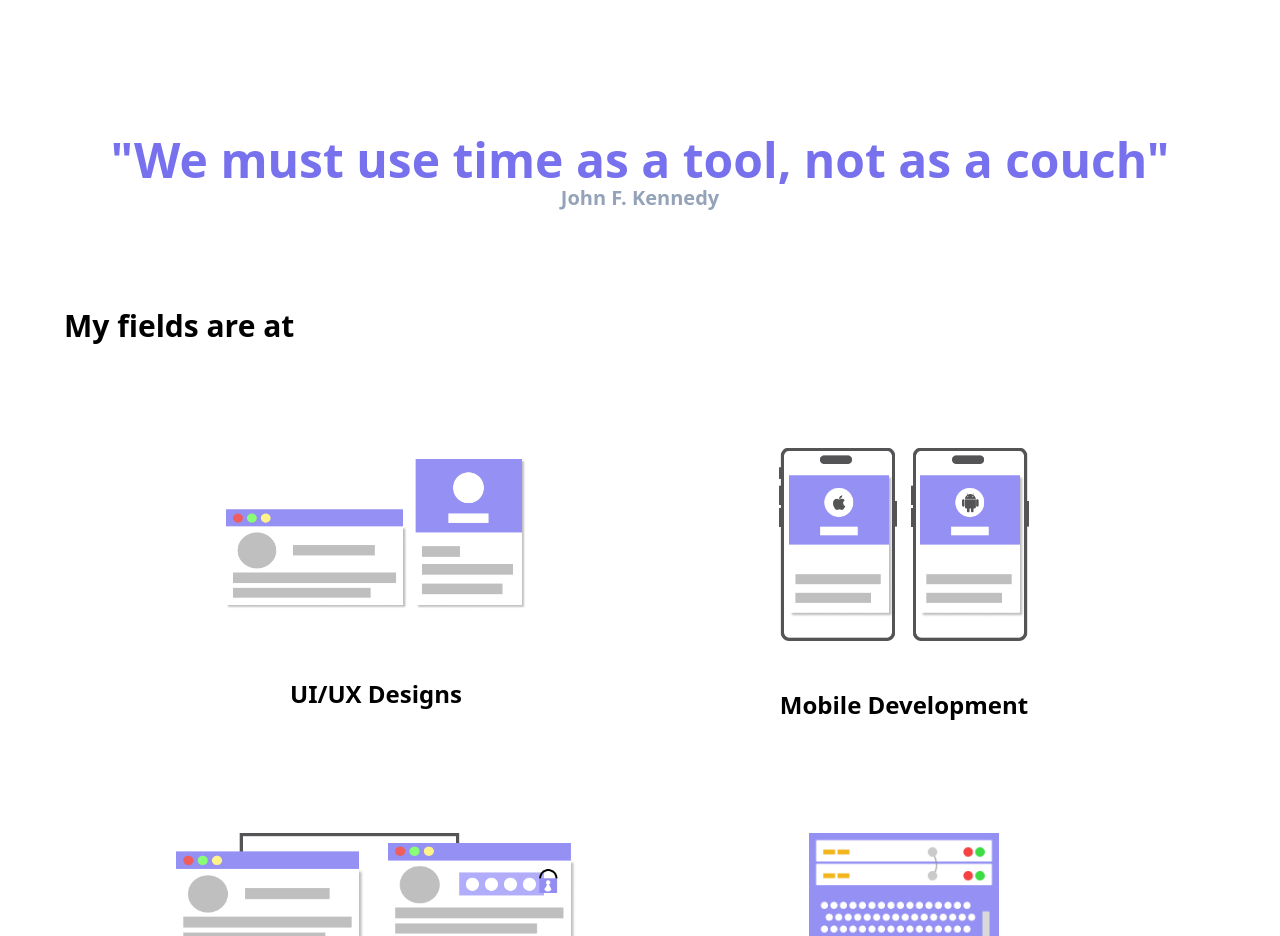
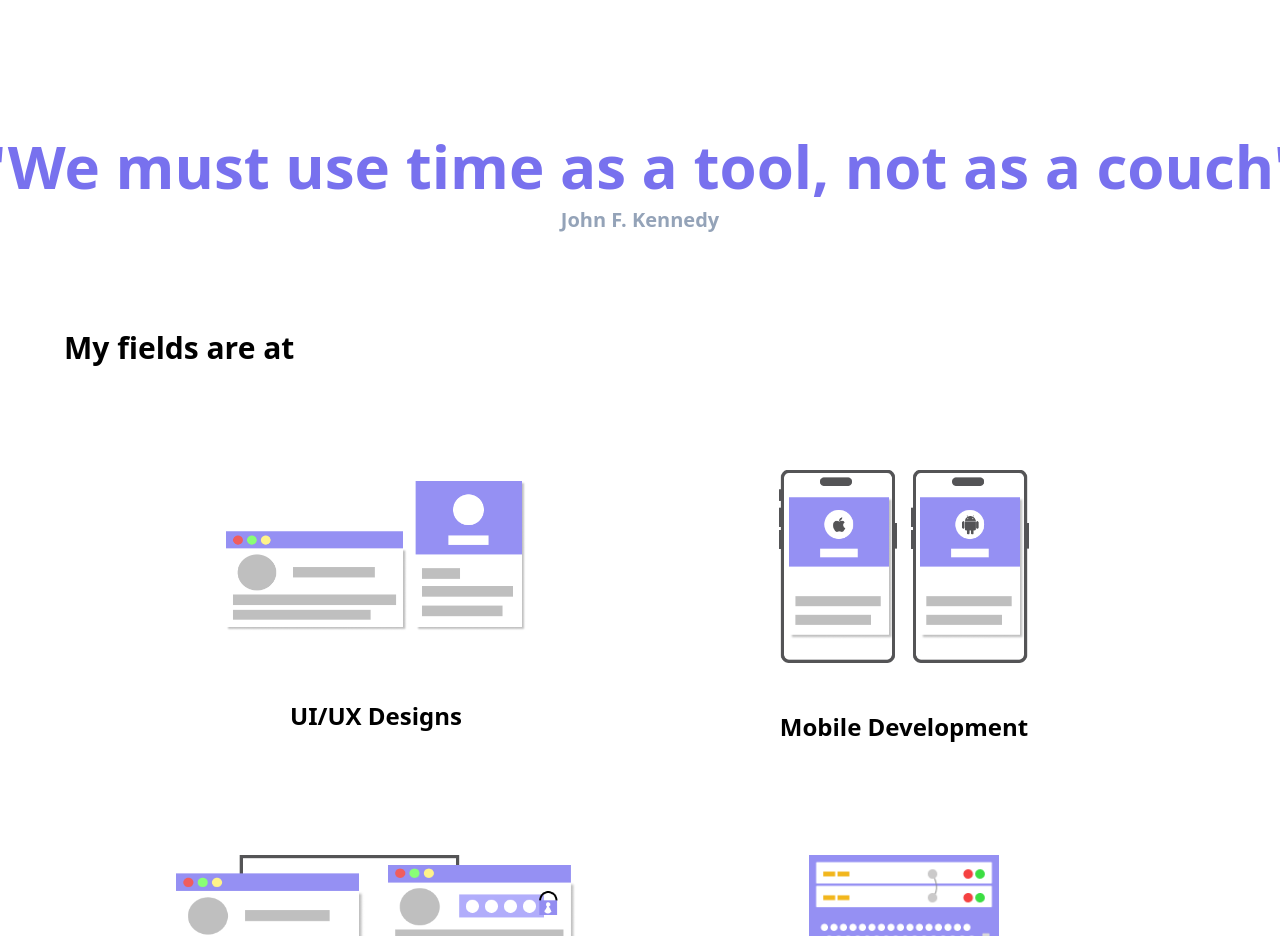
Before and after one commit to AlvinSetyaPranata/alvinsetyaportfolio, a React (Vite) app: page / in a window 1280 px wide. Shown: the part 820-1756 px from the top of the page. Built offline with nearby package versions, Linux system fonts and the light colour scheme.

Commit message:
added animation in all widget in home

```diff
--- /dev/null
+++ b/src/components/Quotes.jsx
@@ -0,0 +1,34 @@
+import { motion } from 'framer-motion'
+import React from 'react'
+
+
+function Quotes({ head, body }) {
+
+    const quotesVariants = {
+        "hide": {
+            opacity: 0,
+            y: -100
+        },
+        "visible": {
+            opacity: 1,
+            y: 0,
+            transition: {
+                type: "spring",
+                duration: 1
+            }
+        },
+    }
+
+    return (
+        <div className='gap-y-[10px] grid place-items-center'>
+            <motion.h2
+                className='text-4xl md:text-6xl font-bold text-lavender-600 text-center md:whitespace-nowrap'
+                variants={quotesVariants}
+                initial="hide"
+                whileInView="visible"
+            >{head}</motion.h2>
+            <p className='text-lg  md:text-xl font-semibold text-slate-400'>{body}</p>
+        </div>)
+}
+
+export default Quotes
--- a/src/pages/About/index.jsx
+++ b/src/pages/About/index.jsx
@@ -56,8 +56,8 @@ function About() {
 
                     <h2 className='text-3xl font-bold'>My latest projects</h2>
                     <div className='grid gap-y-32'>
-                        <CardSkills url="/sheetwriter.png" name="Sheetwriter" desc="An application that help my father to make his work more efficient" />
-                        <CardSkills url="/weebstore.png" name="Weebstore" desc="A right place for otaku that have anything they needed" reversed={true} />
+                        <CardSkills url="/weebstore.png" name="Weebstore" desc="A right place for otaku that have anything they needed" />
+                        <CardSkills url="/sheetwriter.png" name="Sheetwriter" desc="An application that help my father to make his work more efficient" reversed={true}/>
                     </div>
                 </section>
 
--- a/src/pages/Home/index.jsx
+++ b/src/pages/Home/index.jsx
@@ -3,6 +3,7 @@ import React from 'react'
 import { Link } from 'react-router-dom'
 import CircleLink from '../../components/CircleLink'
 import Decoration from '../../components/Decoration'
+import Quotes from '../../components/Quotes'
 
 
 function Home() {
@@ -35,9 +36,24 @@ function Home() {
       },
     },
 
-    'onHover' : {
+    'onHover': {
       scale: 1.12
     }
+  }
+
+  const skillVariants = {
+    'init': {
+      scale: 0
+    },
+    'visible': {
+      scale: 1,
+      transition: {
+        staggerChildren: 0.3,
+        ease: 'easeIn',
+        duration: 0.5,
+        delayChildren: 0.5
+      }
+    },
   }
 
   return (
@@ -73,10 +89,10 @@ function Home() {
                 <Link to="/about">Introduce me</Link>
               </motion.a>
               <motion.a
-              className='bg-white text-lavender-600 border-2 border-lavender-600 rounded-md px-[150px] py-[12px] font-semibold text-md  outline-none hover:text-white hover:bg-lavender-600 text-center'
-              href="#contact-me"
-              variants={heroVariants}
-              whileHover="onHover"
+                className='bg-white text-lavender-600 border-2 border-lavender-600 rounded-md px-[150px] py-[12px] font-semibold text-md  outline-none hover:text-white hover:bg-lavender-600 text-center'
+                href="#contact-me"
+                variants={heroVariants}
+                whileHover="onHover"
               >Let's connect</motion.a>
 
             </div>
@@ -86,36 +102,56 @@ function Home() {
 
         {/* roles section */}
         <section className={`flex items-center flex-col py-16 ${section_baseclass}`}>
-          <h2 className='text-3xl md:text-5xl font-bold text-lavender-600 text-center'>"We must use time as a tool, not as a couch"</h2>
-          <span className='text-xl  md:text-xl font-semibold text-slate-400'>John F. Kennedy</span>
+          {/* <h2 className='text-3xl md:text-5xl font-bold text-lavender-600 text-center'>"We must use time as a tool, not as a couch"</h2>
+          <span className='text-xl  md:text-xl font-semibold text-slate-400'>John F. Kennedy</span> */}
+
+          <Quotes head='"We must use time as a tool, not as a couch"' body="John F. Kennedy" />
+
 
           <div className='w-full mt-24 px-6'>
             <h2 className='font-bold text-3xl'>My fields are at</h2>
           </div>
 
-          <div className='grid md:grid-cols-2 mt-24 gap-24'>
+          <motion.div
+            className='grid md:grid-cols-2 mt-24 gap-24'
+            variants={skillVariants}
+            initial="init"
+            whileInView="visible"
+          >
 
-            <div className='px-4 py-2 grid place-items-center gap-y-12'>
+            <motion.div
+              className='px-4 py-2 grid place-items-center gap-y-12'
+              variants={skillVariants}
+            >
               <img src="/ui-ux.png" alt="logo" className='w-[300px]' />
               <h3 className='font-bold text-2xl'>UI/UX Designs</h3>
-            </div>
+            </motion.div>
 
-            <div className='px-4 py-2 grid place-items-center gap-y-12'>
+            <motion.div
+              className='px-4 py-2 grid place-items-center gap-y-12'
+              variants={skillVariants}
+            >
               <img src="/mobile-dev.png" alt="logo" className='w-[250px]' />
               <h3 className='font-bold text-2xl'>Mobile Development</h3>
-            </div>
+            </motion.div>
 
-            <div className='px-4 py-2 grid place-items-center gap-y-12'>
+            <motion.div
+            className='px-4 py-2 grid place-items-center gap-y-12'
+            variants={skillVariants}
+            >
               <img src="/desktop-dev.png" alt="logo" className='w-[400px]' />
               <h3 className='font-bold text-2xl'>Desktop Development</h3>
-            </div>
+            </motion.div>
 
-            <div className='px-4 py-2 grid place-items-center gap-y-12'>
+            <motion.div
+            className='px-4 py-2 grid place-items-center gap-y-12'
+            variants={skillVariants}
+            >
               <img src="/backend-dev.png" alt="logo" className='w-[190px]' />
               <h3 className='font-bold text-2xl'>Backend Development</h3>
-            </div>
+            </motion.div>
 
-          </div>
+          </motion.div>
         </section>
       </div>
 
--- a/src/routers/index.jsx
+++ b/src/routers/index.jsx
@@ -1,5 +1,5 @@
 import React, { lazy } from 'react'
-import { BrowserRouter, Routes, Route } from 'react-router-dom'
+import { Routes, Route, HashRouter } from 'react-router-dom'
 import Layout from '../pages/Layout'
 
 const Home = lazy(() => import("../pages/Home"))
@@ -8,7 +8,7 @@ const Projects = lazy(() => import("../pages/Projects"))
 
 function Routers() {
   return (
-    <BrowserRouter>
+    <HashRouter>
       <Routes>
         <Route path="/" element={<Layout />}>
             <Route path="/" element={<Home />} />
@@ -16,7 +16,7 @@ function Routers() {
             <Route path="/projects" element={<Projects />} />
         </Route>
       </Routes>
-    </BrowserRouter>
+    </HashRouter>
   )
 }
 
```
Also changed, not shown: 1 other file (tests, documents, lock files or other folders).
